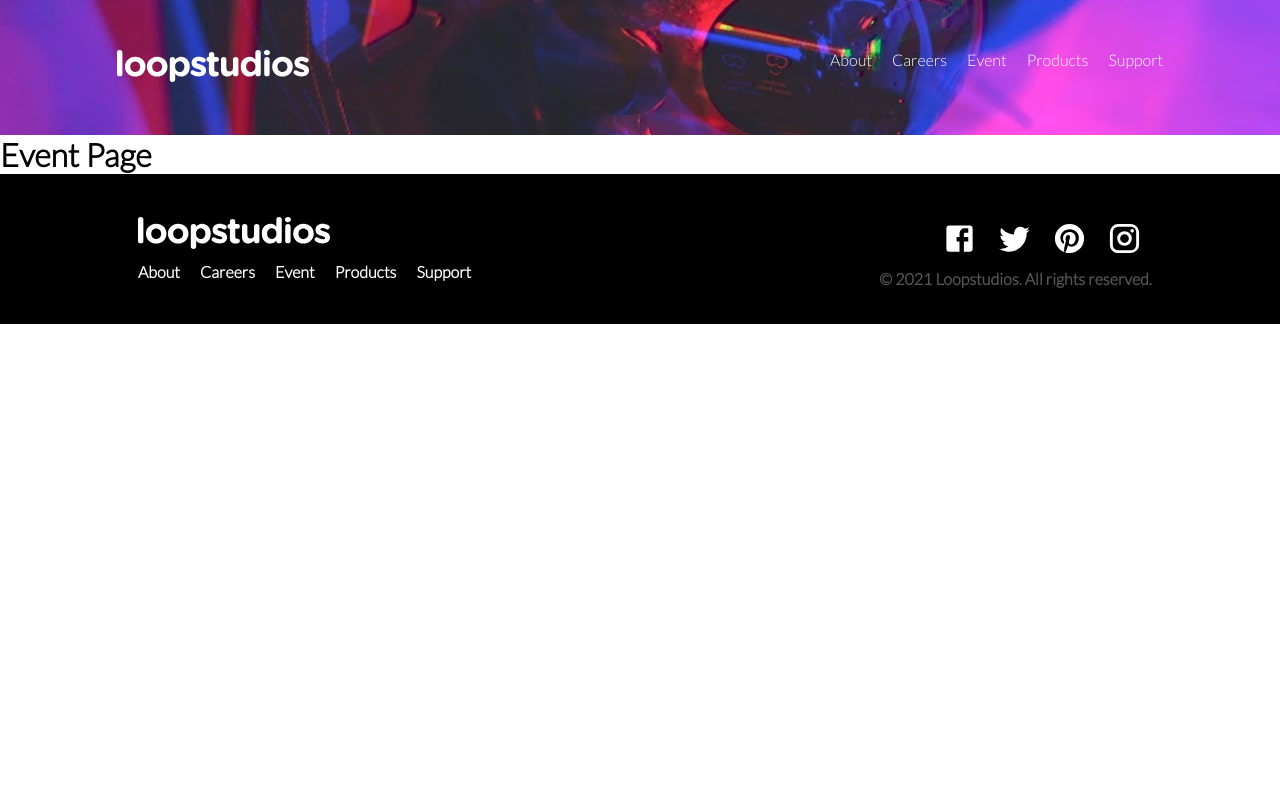
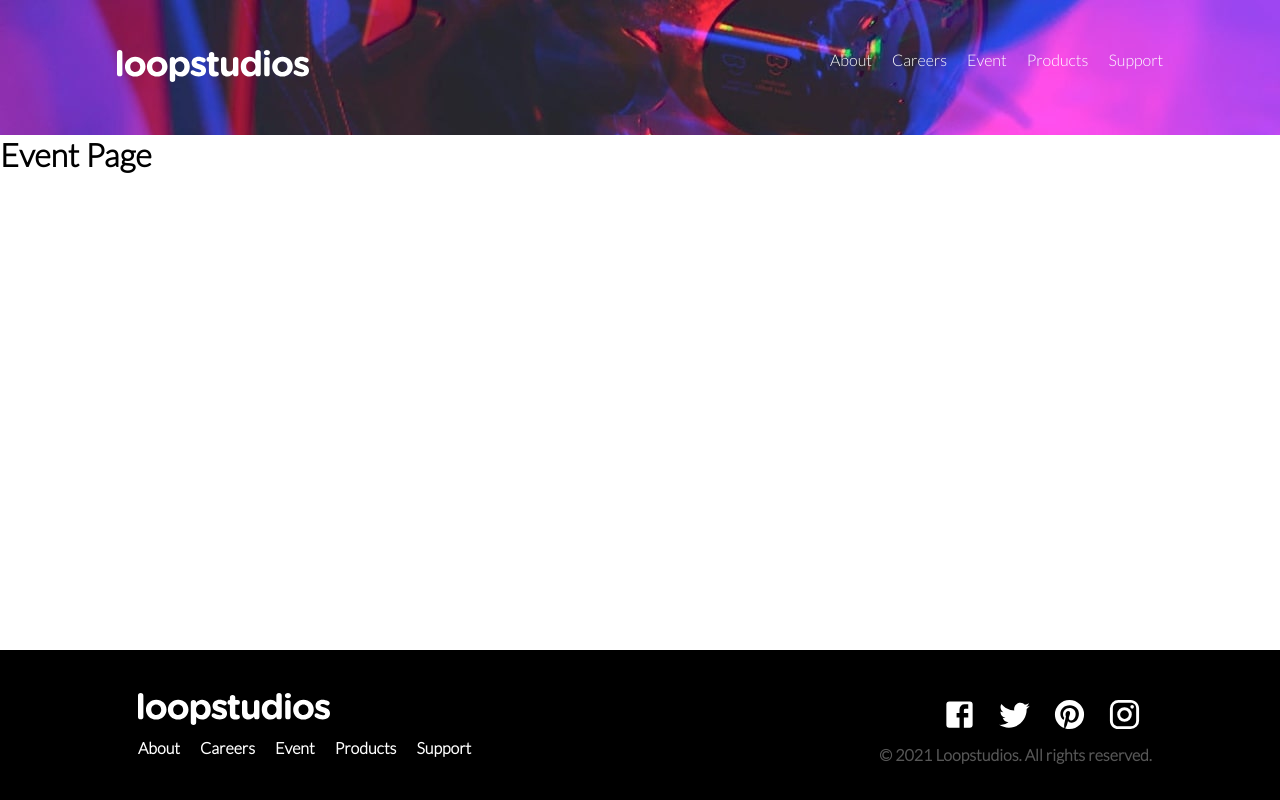
Before and after one commit to deweydc/loop-studio, a React (Create React App) app: page /event in a window 1280 px wide. Built offline with nearby package versions, Linux system fonts and the light colour scheme.

Commit message:
Stick footer to bottom of page

```diff
--- a/src/About.css
+++ b/src/About.css
@@ -1,4 +1,9 @@
+.App{
+    display: flex;
+    flex-direction: column;
+    min-height: 100vh;
 
+}
 .nav__header{
     background-image: url(./images/desktop/image-hero.jpg);
 }
@@ -25,3 +30,8 @@
     text-align: center;
     margin: 20px auto 60px;
 }
+
+.flex-container{
+    display: flex;
+    background-color: red;
+}
--- a/src/Content.css
+++ b/src/Content.css
@@ -85,7 +85,7 @@
 }
 
 .showcase__btn{
-    /* padding: 5px 50px; */
+    padding: 10px 50px;
     width: 200px;
     letter-spacing: 2px;
     background-color: #fff;
--- a/src/Content.jsx
+++ b/src/Content.jsx
@@ -1,6 +1,7 @@
 import React from 'react';
 import VRImage from './images/desktop/image-interactive.jpg';
 import './Content.css'
+import { Link } from 'react-router-dom';
 
 
 function Content() {
@@ -29,7 +30,7 @@ function Content() {
                             OUR CREATIONS
                         </h2>
 
-                        <button className="showcase__btn">SEE ALL</button>
+                        <Link to='/event'><button className="showcase__btn">SEE ALL</button></Link>
                     </div>
 
                     <div className="showcase__img-gallery">
--- a/src/Footer.css
+++ b/src/Footer.css
@@ -1,13 +1,12 @@
 
 .footer{
     height: 150px;
+    width: 100%;
     background-color: black;
     display: flex;
-
     align-items: center;
     color: white;
-
-
+    margin-top: auto;
 }
 .footer__left-side > img {
     width: 150px;
@@ -34,6 +33,7 @@
     align-items: center;
     width: 80%;
     margin: 0 auto;
+
 }
 .footer__social-icons{
     display: flex;
```
Also changed, not shown: src/App.js (+2 -9 lines), 1 other file (tests, documents, lock files or other folders).
